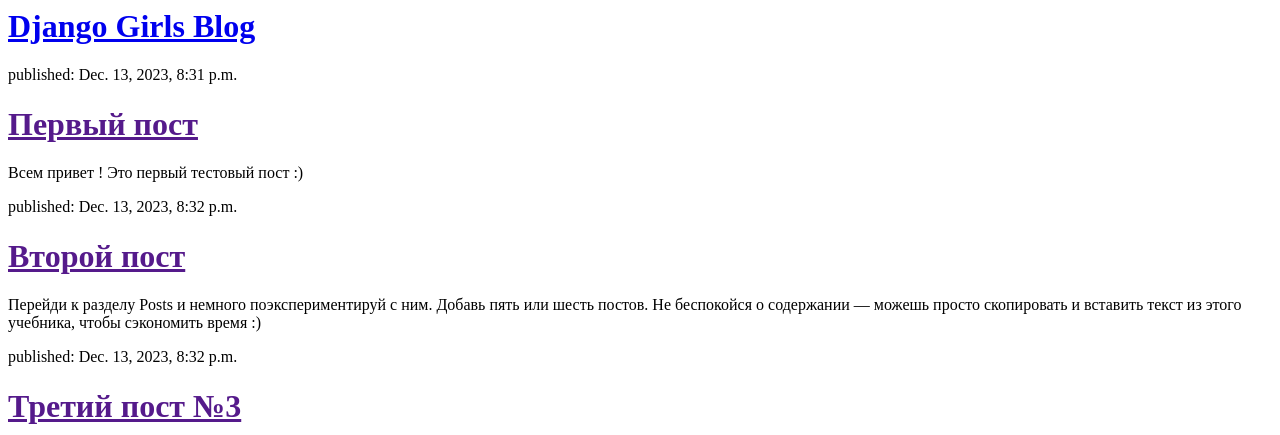
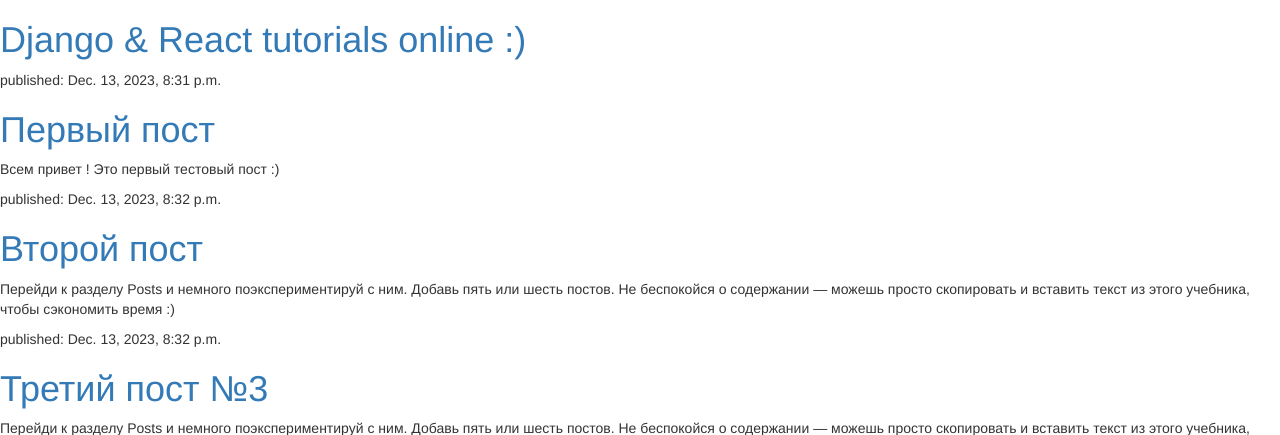
Before and after one commit to shanti-om/django_book, a Django app: page / in a window 1280 px wide. Shown: the top 435 px of the page. Run offline with Django 4.2, Linux system fonts and the light colour scheme; data comes from the database, SQL or seed files in the repository; some libraries are stand-ins or nearby versions.

Commit message:
added CSS Bootstrap

```diff
--- a/mysite/blog/templates/blog/post_list.html
+++ b/mysite/blog/templates/blog/post_list.html
@@ -1,10 +1,12 @@
 <html>
     <head>
-        <title>Django Girls blog</title>
+        <link rel="stylesheet" href="//maxcdn.bootstrapcdn.com/bootstrap/3.2.0/css/bootstrap.min.css">
+<link rel="stylesheet" href="//maxcdn.bootstrapcdn.com/bootstrap/3.2.0/css/bootstrap-theme.min.css">
+        <title>Django & React tutorials online :)</title>
     </head>
     <body>
         <div>
-            <h1><a href="/">Django Girls Blog</a></h1>
+            <h1><a href="/">Django & React tutorials online :)</a></h1>
         </div>
 
         <div>
```
